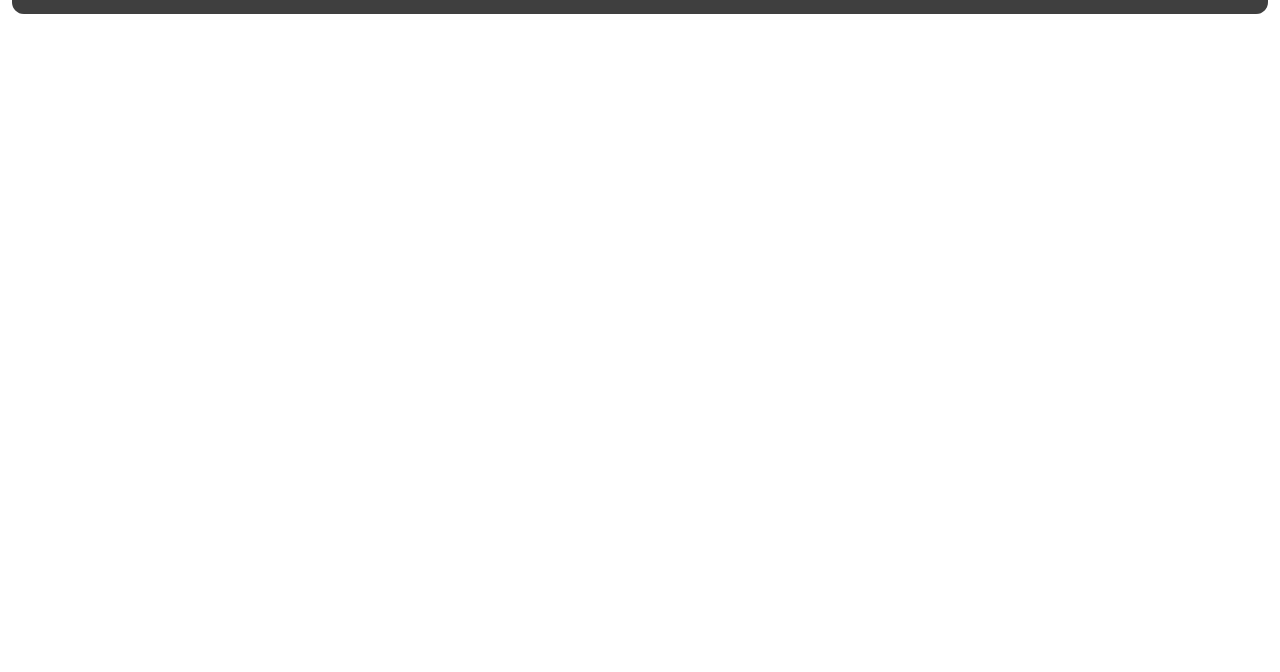
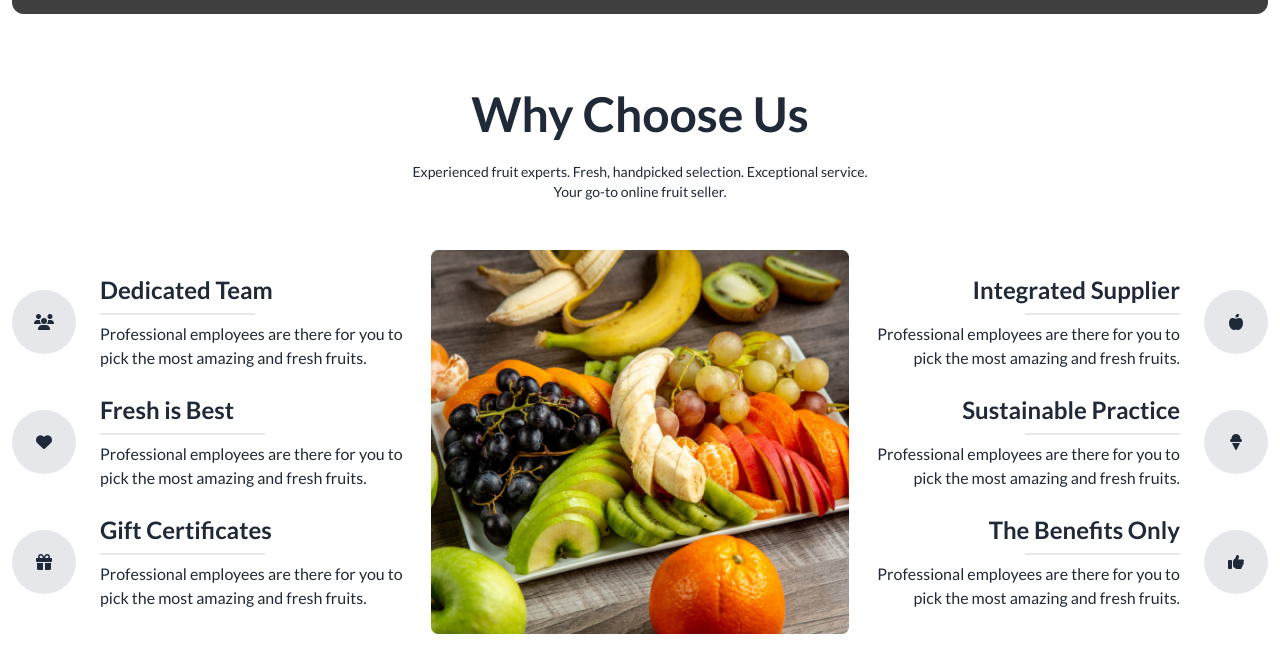
Before and after one commit to merajfaizan/fruit-burst, a plain HTML site: page index.html in a window 1280 px wide. Shown: the part 2834-3506 px from the top of the page. Before the commit the page ends 2948 px from the top, so only its background shows below. Drawn offline with nearby package versions, Linux system fonts and the light colour scheme; grey boxes are pictures that could not be loaded.

Commit message:
team member section added

```diff
--- a/index.html
+++ b/index.html
@@ -818,7 +818,105 @@
       </section>
       <!-- Why choose us section -->
       <section class="p-3 md:my-8">
-
+        <div class=" flex flex-col justify-center items-center text-center">
+          <h1 class="text-xl md:text-5xl z-30 font-bold mt-5">Why Choose Us</h1>
+          <p class="text-sm mt-6 mb-12 z-30">Experienced fruit experts. Fresh, handpicked selection. Exceptional service.
+            <br>
+          Your go-to online fruit seller.</p>
+        </div>
+        <div class="grid grid-cols-1 lg:grid-cols-3">
+          <div class="order-2 lg:order-1">
+            <div>
+              <div class="flex flex-col gap-6 lg:flex-row justify-center items-center text-center my-6 mr-5">
+                <div class="w-16 h-16">
+                  <div class="bg-gray-200 z-10 w-16 h-16 rounded-full relative">
+                    <i class="fa-solid fa-users top-6 w-6 z-20 absolute left-0 right-0 mx-auto"></i>
+                  </div>
+                </div>
+                <div class="text-center lg:text-left">
+                  <h3 class="text-2xl font-bold">Dedicated Team</h3>
+                  <div class="divider w-1/2 outline-[#121212] my-0 mx-auto lg:mx-0"></div>
+                  <p class="text-base">Professional employees are there for you to pick the most amazing and fresh fruits.</p>
+                </div>
+              </div>
+            </div>
+            <div>
+              <div class="flex flex-col gap-6 lg:flex-row justify-center items-center text-center my-6">
+                <div class="w-16 h-16">
+                  <div class="bg-gray-200 z-10 w-16 h-16 rounded-full relative">
+                    <i class="fa-solid fa-heart top-6 w-6 z-20 absolute left-0 right-0 mx-auto"></i>
+                  </div>
+                </div>
+                <div class="text-center lg:text-left">
+                  <h3 class="text-2xl font-bold">Fresh is Best</h3>
+                  <div class="divider w-1/2 outline-[#121212] my-0 mx-auto lg:mx-0"></div>
+                  <p class="text-base">Professional employees are there for you to pick the most amazing and fresh fruits.</p>
+                </div>
+              </div>
+            </div>
+            <div>
+              <div class="flex flex-col gap-6 lg:flex-row justify-center items-center text-center my-6">
+                <div class="w-16 h-16">
+                  <div class="bg-gray-200 z-10 w-16 h-16 rounded-full relative">
+                    <i class="fa-solid fa-gift top-6 w-6 z-20 absolute left-0 right-0 mx-auto"></i>
+                  </div>
+                </div>
+                <div class="text-center lg:text-left">
+                  <h3 class="text-2xl font-bold">Gift Certificates</h3>
+                  <div class="divider w-1/2 outline-[#121212] my-0 mx-auto lg:mx-0"></div>
+                  <p class="text-base">Professional employees are there for you to pick the most amazing and fresh fruits.</p>
+                </div>
+              </div>
+            </div>
+          </div>
+          <div class="order-1 lg:order-2">
+            <img class="w-full h-full bg-contain" src="images/whychoose1.png" alt="fruit-image">
+          </div>
+          <div class="order-3">
+            <div>
+              <div class="flex flex-col gap-6 lg:flex-row-reverse items-center text-center my-6 ml-5">
+                <div class="w-16 h-16">
+                  <div class="bg-gray-200 z-10 w-16 h-16 rounded-full relative">
+                    <i class="fa-solid fa-apple-whole top-6 w-6 z-20 absolute left-0 right-0 mx-auto"></i>
+                  </div>
+                </div>
+                <div class="text-center lg:text-right">
+                  <h3 class="text-2xl font-bold">Integrated Supplier</h3>
+                  <div class="divider w-1/2 my-0 mx-auto lg:ml-[50%]"></div>
+                  <p class="text-base">Professional employees are there for you to pick the most amazing and fresh fruits.</p>
+                </div>
+              </div>
+            </div>
+            <div>
+              <div class="flex flex-col gap-6 lg:flex-row-reverse items-center text-center my-6 ml-5">
+                <div class="w-16 h-16">
+                  <div class="bg-gray-200 z-10 w-16 h-16 rounded-full relative">
+                    <i class="fa-solid fa-ice-cream top-6 w-6 z-20 absolute left-0 right-0 mx-auto"></i>
+                  </div>
+                </div>
+                <div class="text-center lg:text-right">
+                  <h3 class="text-2xl font-bold">Sustainable Practice</h3>
+                  <div class="divider w-1/2 my-0 mx-auto lg:ml-[50%]"></div>
+                  <p class="text-base">Professional employees are there for you to pick the most amazing and fresh fruits.</p>
+                </div>
+              </div>
+            </div>
+            <div>
+              <div class="flex flex-col gap-6 lg:flex-row-reverse items-center text-center my-6 ml-5">
+                <div class="w-16 h-16">
+                  <div class="bg-gray-200 z-10 w-16 h-16 rounded-full relative">
+                    <i class="fa-solid fa-thumbs-up top-6 w-6 z-20 absolute left-0 right-0 mx-auto"></i>
+                  </div>
+                </div>
+                <div class="text-center lg:text-right">
+                  <h3 class="text-2xl font-bold">The Benefits Only</h3>
+                  <div class="divider w-1/2 my-0 mx-auto lg:ml-[50%]"></div>
+                  <p class="text-base">Professional employees are there for you to pick the most amazing and fresh fruits.</p>
+                </div>
+              </div>
+            </div>
+          </div>
+        </div>
       </section>
     </main>
     <footer></footer>
```
